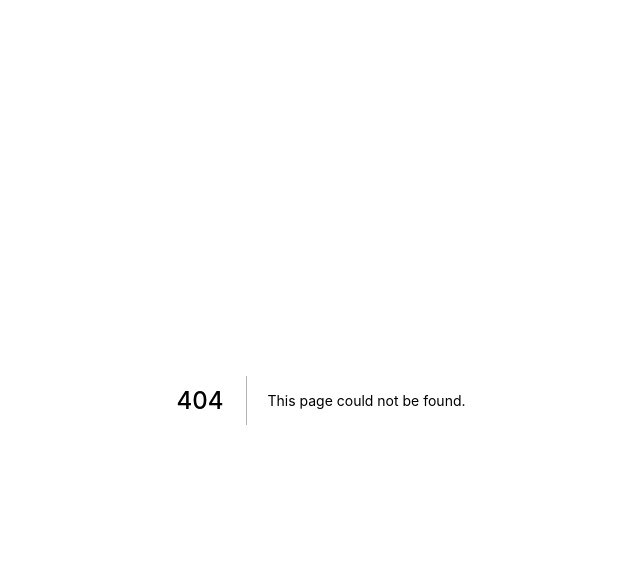
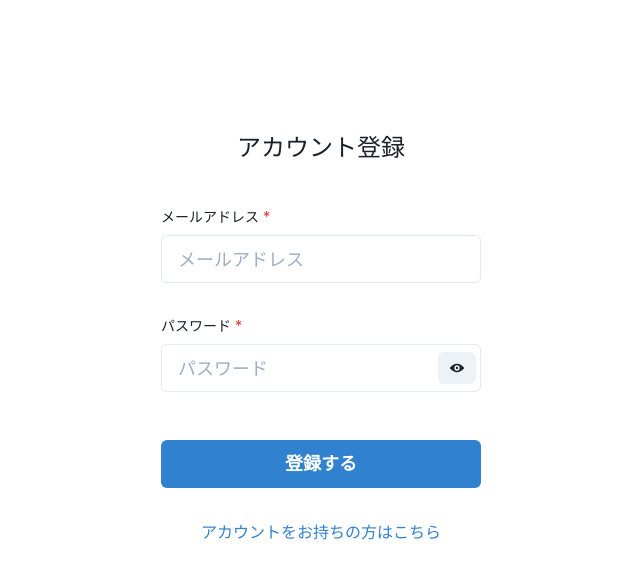
Before and after one commit to kashimura0001/next-firebase-apollo, a Next.js app: page /signup in a window 1280 px wide. Before the commit this address had no page. Shown: the top 578 px of the page, without its empty margins (319-959 px from the left). Built offline with nearby package versions, Linux system fonts and the light colour scheme.

Commit message:
add sign up screen

```diff
--- /dev/null
+++ b/components/PasswordInput.tsx
@@ -0,0 +1,38 @@
+import { VFC, useState, ChangeEvent } from "react";
+import { InputGroup, Input, InputRightElement } from "@chakra-ui/input";
+import { Button } from "@chakra-ui/button";
+import { ViewIcon, ViewOffIcon } from "@chakra-ui/icons";
+
+type Props = {
+  placeholder: string;
+  value: string;
+  size: "xs" | "sm" | "md" | "lg";
+  onChange: (event: ChangeEvent<HTMLInputElement>) => void;
+};
+
+export const PasswordInput: VFC<Props> = ({
+  placeholder,
+  value,
+  size,
+  onChange,
+}) => {
+  const [show, setShow] = useState(false);
+  const handleClick = () => setShow(!show);
+
+  return (
+    <InputGroup>
+      <Input
+        type={show ? "text" : "password"}
+        size={size}
+        placeholder={placeholder}
+        value={value}
+        onChange={onChange}
+      />
+      <InputRightElement w="3rem" h="full">
+        <Button size="sm" onClick={handleClick}>
+          {show ? <ViewOffIcon /> : <ViewIcon />}
+        </Button>
+      </InputRightElement>
+    </InputGroup>
+  );
+};
--- a/package.json
+++ b/package.json
@@ -8,8 +8,13 @@
     "start": "next start"
   },
   "dependencies": {
+    "@chakra-ui/icons": "^1.0.6",
+    "@chakra-ui/react": "^1.3.4",
+    "@emotion/react": "^11.1.5",
+    "@emotion/styled": "^11.1.5",
     "@types/node": "^14.14.34",
     "@types/react": "^17.0.3",
+    "framer-motion": "^3.10.3",
     "next": "10.0.8",
     "react": "17.0.1",
     "react-dom": "17.0.1",
--- a/pages/_app.tsx
+++ b/pages/_app.tsx
@@ -1,7 +1,12 @@
 import "../styles/globals.css";
+import { ChakraProvider } from "@chakra-ui/react";
 
 function MyApp({ Component, pageProps }) {
-  return <Component {...pageProps} />;
+  return (
+    <ChakraProvider>
+      <Component {...pageProps} />
+    </ChakraProvider>
+  );
 }
 
 export default MyApp;
--- /dev/null
+++ b/pages/signup/index.tsx
@@ -0,0 +1,68 @@
+import React, { VFC, useState } from "react";
+import {
+  FormControl,
+  FormLabel,
+  FormErrorMessage,
+} from "@chakra-ui/form-control";
+import { Input } from "@chakra-ui/input";
+import { Flex, Box, Button, Text, Link } from "@chakra-ui/react";
+import { PasswordInput } from "../../components/PasswordInput";
+
+const SignUp: VFC = () => {
+  const [email, setEmail] = useState("");
+  const [password, setPassword] = useState("");
+
+  const handleSubmit = () => {
+    // TODO: アカウント登録処理を実装する
+    alert("hoge");
+  };
+
+  return (
+    <Flex w="full" align="center" justifyContent="center">
+      <Box w="320px" mt="130px">
+        <Box textAlign="center">
+          <Text fontSize="2xl">アカウント登録</Text>
+        </Box>
+        <Box mt={10} textAlign="left" w="100%">
+          <form onSubmit={handleSubmit}>
+            <FormControl isRequired>
+              <FormLabel fontSize="sm">メールアドレス</FormLabel>
+              <Input
+                type="email"
+                size="lg"
+                placeholder="メールアドレス"
+                value={email}
+                onChange={(e) => setEmail(e.target.value)}
+              />
+            </FormControl>
+            <FormControl isRequired mt={8}>
+              <FormLabel fontSize="sm">パスワード</FormLabel>
+              <PasswordInput
+                placeholder="パスワード"
+                size="lg"
+                value={password}
+                onChange={(e) => setPassword(e.target.value)}
+              />
+            </FormControl>
+            <Button
+              type="submit"
+              size="lg"
+              colorScheme="blue"
+              mt={12}
+              width="full"
+            >
+              登録する
+            </Button>
+            <Box textAlign="center" mt={8}>
+              <Link color="blue.500" href="/login">
+                アカウントをお持ちの方はこちら
+              </Link>
+            </Box>
+          </form>
+        </Box>
+      </Box>
+    </Flex>
+  );
+};
+
+export default SignUp;
```
Also changed, not shown: 1 other file (tests, documents, lock files or other folders).
